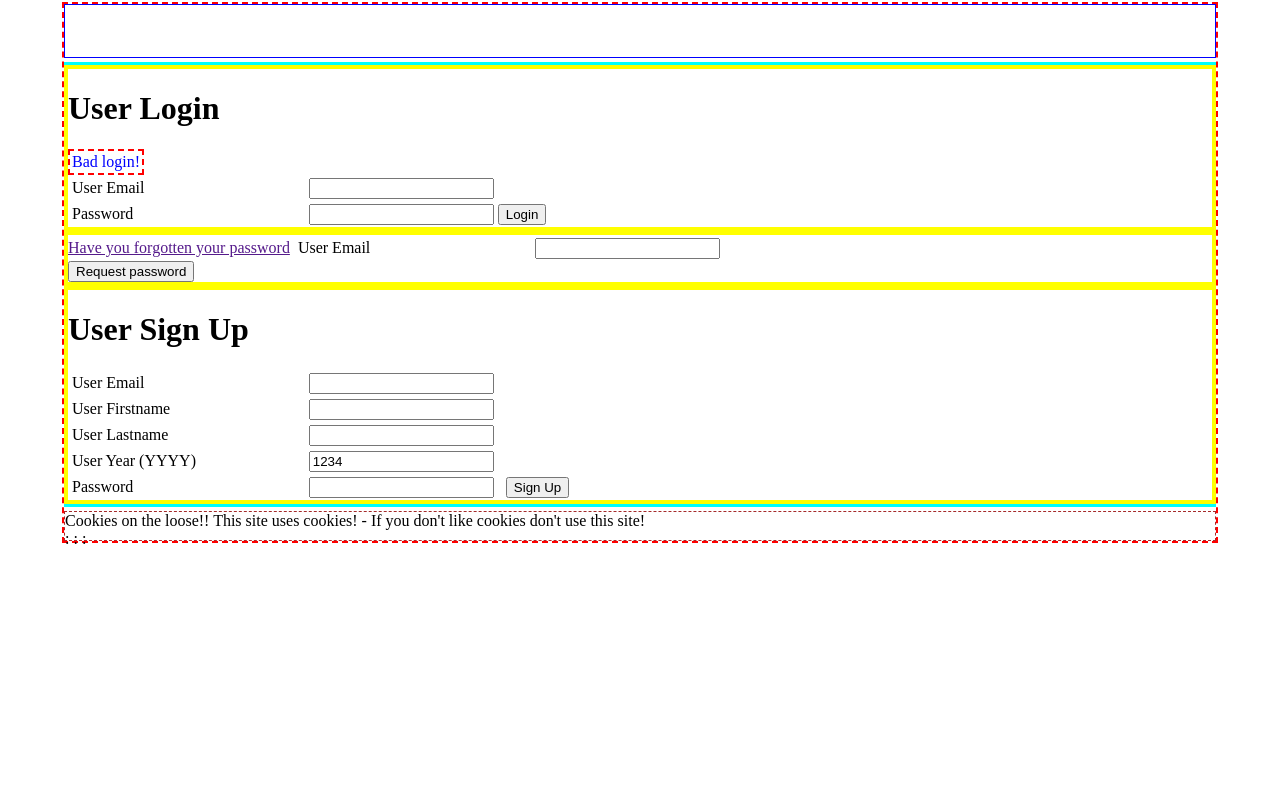
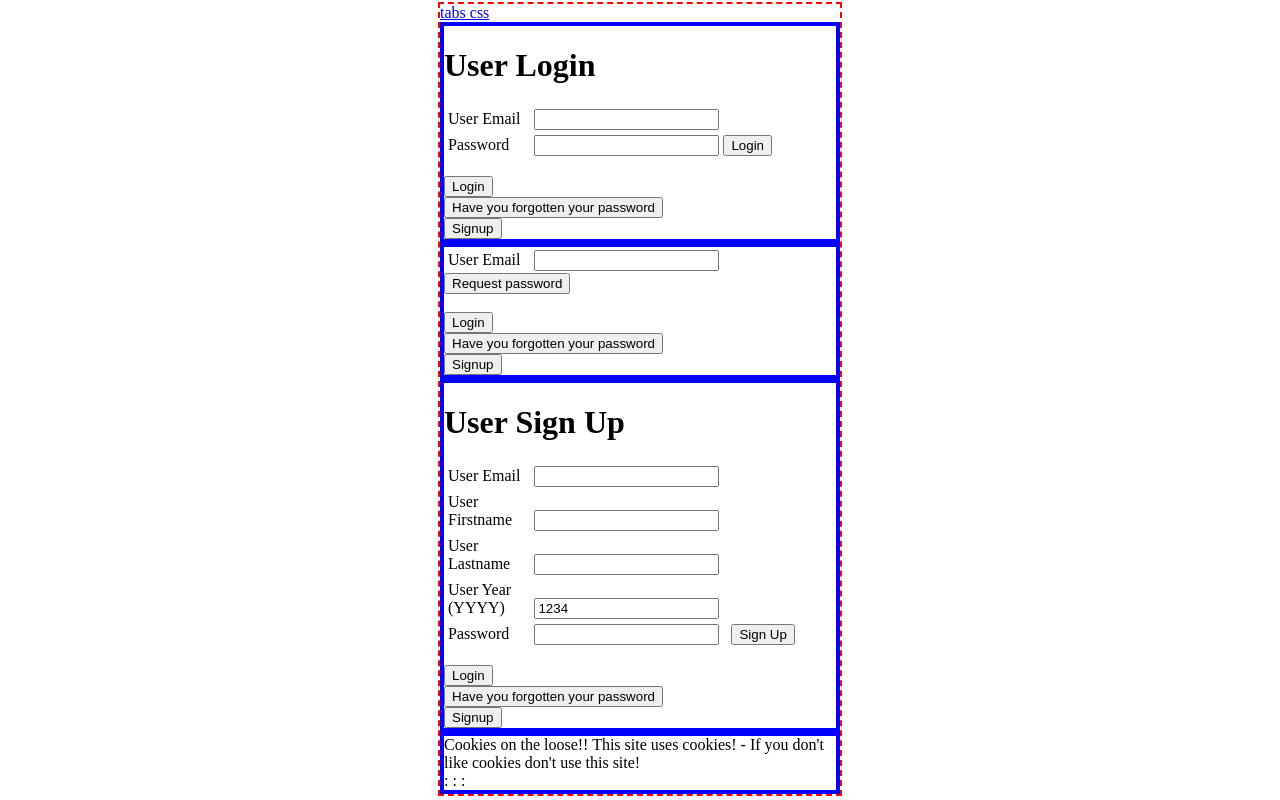
Before and after one commit to ilanius/smalltown, a PHP site: page / in a window 1280 px wide. Run offline with PHP 8.4, Linux system fonts and the light colour scheme; some libraries are stand-ins or nearby versions.

Commit message:
getting rid of grid

```diff
--- a/index.php
+++ b/index.php
@@ -224,7 +224,7 @@ html;
 function userLogin(&$R, &$DB) {
     $badLoginHtml = '<span class="badLogin">Bad login!</span> <br>';
     if ( ! ( isset( $R['uEmail'] ) && isset( $R['uPassword0'] ) ) ) {
-        $R['badLogin'] = $badLoginHtml;
+        $R['badLogin'] = '';
         return 0;
     }
     $user = $DB->selectOne("* from user where uEmail='$R[uEmail]'");
@@ -352,8 +352,8 @@ $C  = new Config();
 $DB = new Database( $C );
 
 $R = array( // $R is easier to write than $_REQUEST
-    'badLogin'  => 0,     'userImage' => 'img/profile0.png',
-    'func'      => '',    'session'   => '',  );
+    'badLogin'  => '',     'userImage' => 'img/profile0.png',
+    'func'      => '',     'session'   => '',  );
 foreach ( $_REQUEST as $k=>$v ) { // $R less to write than $_REQUEST
     $R[$k] = str_replace( array('\\\\','\"'), array('','&quot'), $_REQUEST[$k] ); // guard against sql injection
 }
--- a/jc/style.css
+++ b/jc/style.css
@@ -1,24 +1,10 @@
-
 body {
-    display: grid;
-    grid-template-areas:
-        "headPane"
-        "contPane"
-        "footPane";
-    grid-template-columns: 1fr;
-    grid-template-rows: 54px 1fr 30px;
     width: 90%;
+    max-width: 400px;
     margin: auto;
     margin-top: 2px;
     gap: 4px;
     border: 2px red dashed;
-}
-.badLogin {
-    font-size:1em;
-    color: blue;
-    padding: 2px;
-    border: 2px dashed red;
-    display: inline-block;
 }
 .button {
     border-radius:4px;
@@ -44,7 +30,6 @@ span.postComment, div.post {
     padding:4px;
 }
 .headPane {
-    grid-area: headPane;
     border: 1px blue solid;
     display: flex;
     justify-content: left;
@@ -58,27 +43,13 @@ span.postComment, div.post {
     margin:  2px;
     text-align:center;
 }
-.userPane {
-    grid-area: "userPane";
-    border: 11px blue solid;
+.pane {
+    border: 4px blue solid;
 }
-.lognPane {
-    width: 100%;
-    border:4px solid yellow;
-}
-.lognPane label {
+.pane label {
     width: 20%;
     display: inline-block;
     padding: 4px;
-}
-.contPane {
-    grid-area: "contPane";
-    border-top:3px cyan solid;
-    border-bottom:3px cyan solid;
-}
-.footPane {
-    grid-area: "footPane";
-    border: 1px brown dashed;
 }
 .updateNow {
     border: 4px red dashed;
--- a/userEntry.htm
+++ b/userEntry.htm
@@ -5,26 +5,36 @@
 </head>
 
 <body class="login">
-    <div class="headPane"></div>
-    <div class="contPane">
-      <div class="lognPane">
+    <a href="https://www.w3schools.com/w3css/w3css_tabulators.asp"> tabs css </a>
+
+  <div id="paneLogin" class="pane">
     <h1>User Login</h1>
-        <?= $R[badLogin] ?>
+    <?= $R['badLogin'] ?>
     <form action="index.php" method="post">
       <input type="hidden"  name="func" value="userLogin">
       <label for="uEmail">    User Email   </label> <input type="email"    name="uEmail" required> <br>
       <label for="uPassword0"> Password    </label> <input type="password" name="uPassword0" required>
       <button type="submit">Login</button>
     </form>
+    <br> <br>
+    <button onclick=""> Login </button><br>
+    <button onclick=""> Have you forgotten your password</button> <br>
+    <button onclick="">Signup </button><br>
+
   </div>
 
-      <div class="lognPane">
-        <a href="">Have you forgotten your password</a>
+  <div id="paneLost" class="pane">
     <label for="uEmail"> User Email </label> <input type="email" id="reqUEmail" name="uEmail" required> <br>
     <span id="reqLoginMail"> <button onclick="reqLoginMail('reqLoginMail','reqUEmail')"> Request password </button> </span>
+
+    <br>  <br>
+    <button onclick=""> Login </button><br>
+    <button onclick=""> Have you forgotten your password</button> <br>
+    <button onclick="">Signup </button><br>
+
   </div>
 
-      <div class="lognPane">
+  <div id="paneSignup" class="pane">
     <h1>User Sign Up</h1>
     <form action="index.php" method="post">
       <input type="hidden" name="func" value="userSignup">
@@ -35,11 +45,15 @@
       <label for="uPassword0">Password         </label> <input type="password" name="uPassword0" required> &nbsp;
       <button type="submit">Sign Up</button>
     </form>
-      </div>
+
+    <br>  <br>
+    <button onclick=""> Login </button><br>
+    <button onclick=""> Have you forgotten your password</button> <br>
+    <button onclick="">Signup </button><br>
 
   </div>
 
-    <div class="footPane">
+  <div class="pane">
     <div class="cookieLoose">
         Cookies on the loose!! This site uses cookies! - If you don't like cookies don't use this site! <br>
         : <?=$R['session']?> : <?=$R['func']?> : <br>
```
Lines whose indentation alone changed are shown as unchanged.
